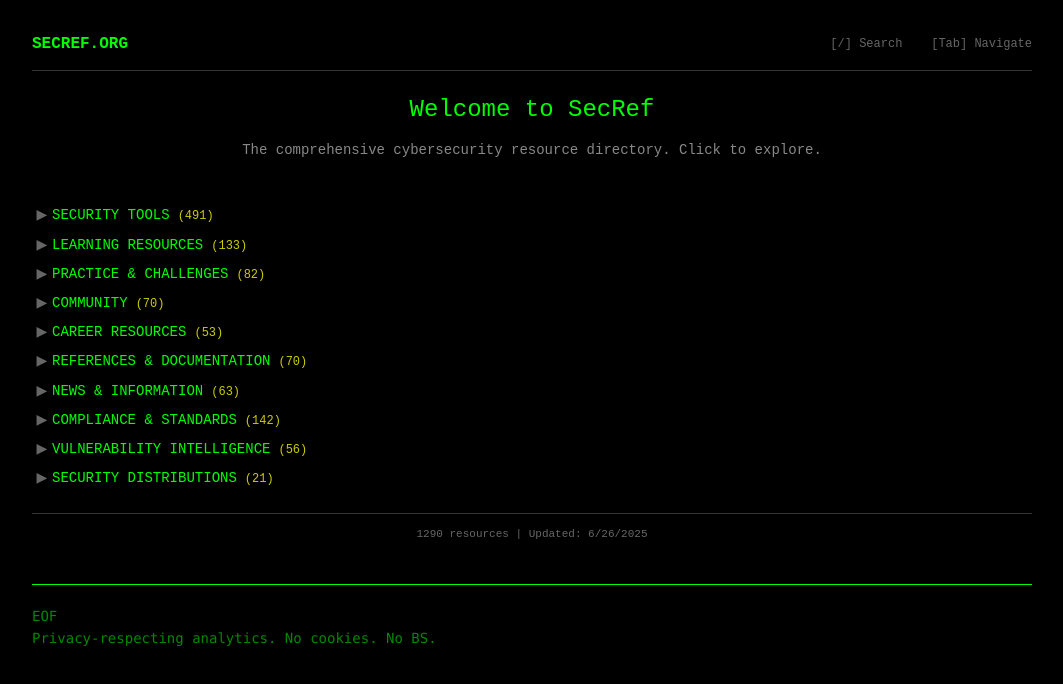
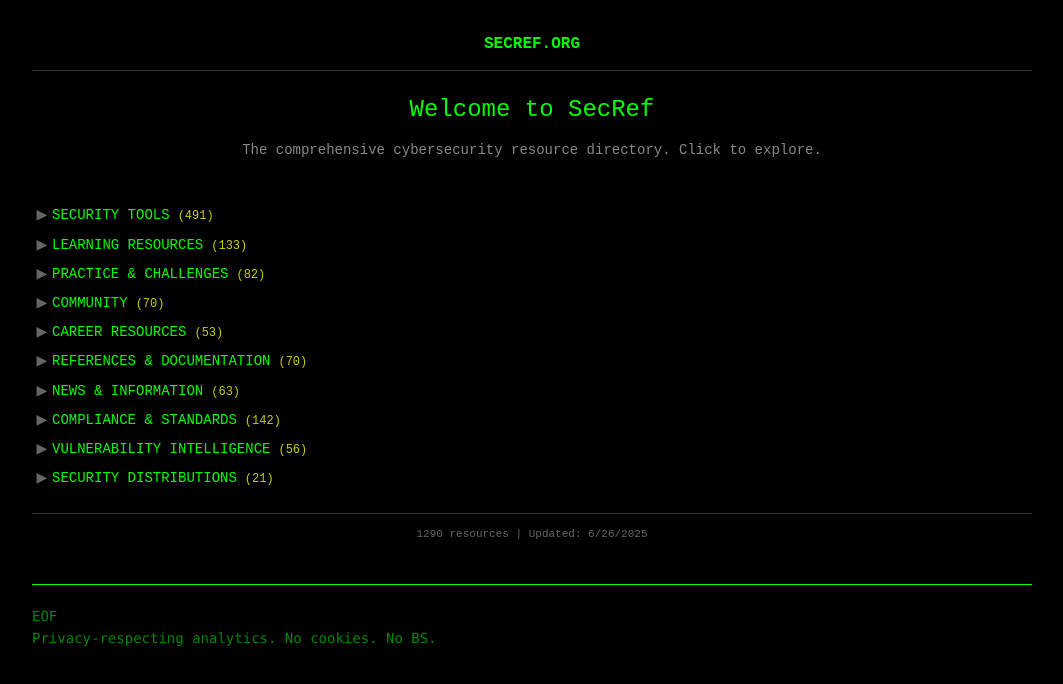
Before and after one commit to dcbokonon/secref, an Astro site: page / in a window 1280 px wide. Shown: the whole page, without its empty margins (108-1171 px from the left). Built offline with nearby package versions, Linux system fonts and the light colour scheme; Astro itself is replaced by a stand-in of ours.

Commit message:
Remove non-functional keyboard hints from header

```diff
--- a/src/layouts/BaseLayout.astro
+++ b/src/layouts/BaseLayout.astro
@@ -50,9 +50,8 @@
   </head>
   <body>
     <div class="container">
-      <div style="display: flex; justify-content: space-between; align-items: center; padding: 12px 0; border-bottom: 1px solid #333; margin-bottom: 20px;">
+      <div style="display: flex; justify-content: center; align-items: center; padding: 12px 0; border-bottom: 1px solid #333; margin-bottom: 20px;">
         <div style="font-size: 16px; font-weight: bold; color: #0f0;">SECREF.ORG</div>
-        <div style="font-size: 12px; color: #666;">[/] Search &nbsp;&nbsp; [Tab] Navigate</div>
       </div>
 
       <main>
```
